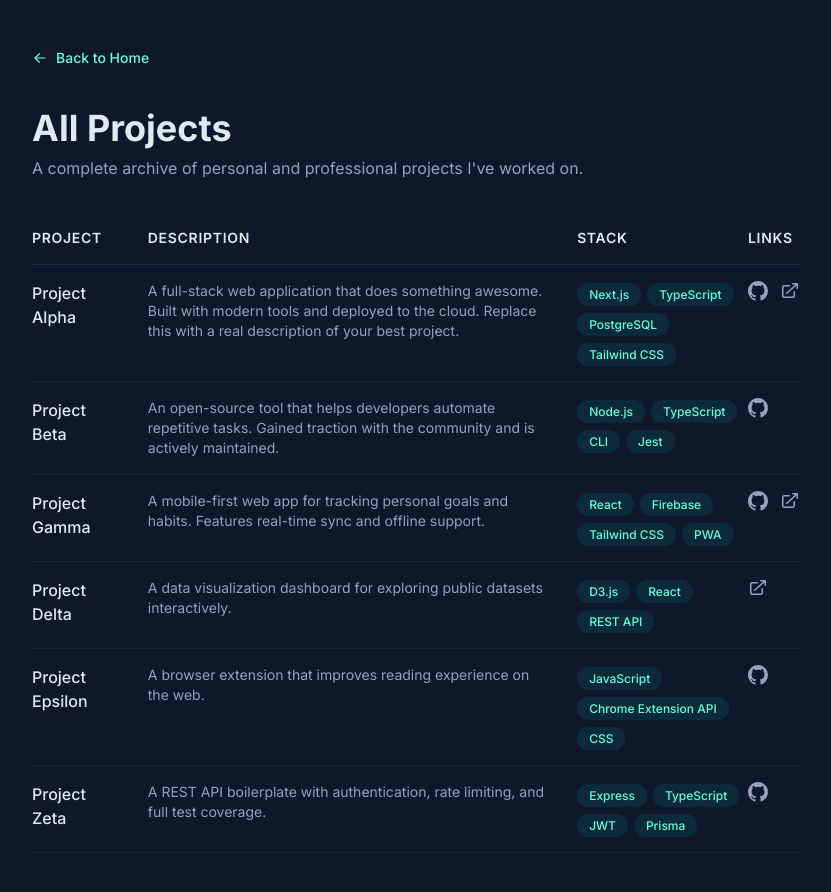
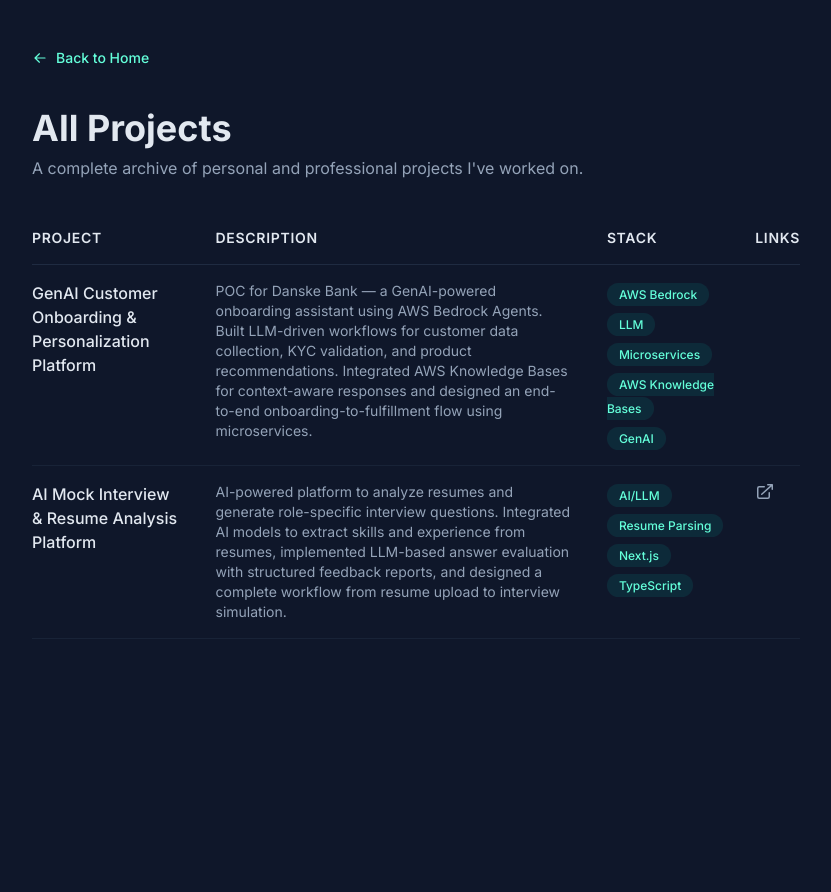
Before and after one commit to inzemambaig/portfolio_web, a Next.js app: page /projects in a window 1280 px wide. Shown: the top 892 px of the page, without its empty margins (224-1055 px from the left). After the commit the page ends 800 px from the top, so only its background shows below. Built offline with nearby package versions, Linux system fonts and the light colour scheme.

Commit message:
update project entries with detailed descriptions and tech stacks

```diff
--- a/data/projects.ts
+++ b/data/projects.ts
@@ -9,53 +9,18 @@ export type Project = {
 
 export const projects: Project[] = [
   {
-    title: "Project Alpha",
+    title: "GenAI Customer Onboarding & Personalization Platform",
     description:
-      "A full-stack web application that does something awesome. Built with modern tools and deployed to the cloud. Replace this with a real description of your best project.",
-    techStack: ["Next.js", "TypeScript", "PostgreSQL", "Tailwind CSS"],
-    liveUrl: "https://example.com",
-    githubUrl: "https://github.com/yourusername/project-alpha",
+      "POC for Danske Bank — a GenAI-powered onboarding assistant using AWS Bedrock Agents. Built LLM-driven workflows for customer data collection, KYC validation, and product recommendations. Integrated AWS Knowledge Bases for context-aware responses and designed an end-to-end onboarding-to-fulfillment flow using microservices.",
+    techStack: ["AWS Bedrock", "LLM", "Microservices", "AWS Knowledge Bases", "GenAI"],
     featured: true,
   },
   {
-    title: "Project Beta",
+    title: "AI Mock Interview & Resume Analysis Platform",
     description:
-      "An open-source tool that helps developers automate repetitive tasks. Gained traction with the community and is actively maintained.",
-    techStack: ["Node.js", "TypeScript", "CLI", "Jest"],
-    githubUrl: "https://github.com/yourusername/project-beta",
+      "AI-powered platform to analyze resumes and generate role-specific interview questions. Integrated AI models to extract skills and experience from resumes, implemented LLM-based answer evaluation with structured feedback reports, and designed a complete workflow from resume upload to interview simulation.",
+    techStack: ["AI/LLM", "Resume Parsing", "Next.js", "TypeScript"],
+    liveUrl: "https://mockintervu.netlify.app/",
     featured: true,
   },
-  {
-    title: "Project Gamma",
-    description:
-      "A mobile-first web app for tracking personal goals and habits. Features real-time sync and offline support.",
-    techStack: ["React", "Firebase", "Tailwind CSS", "PWA"],
-    liveUrl: "https://example.com",
-    githubUrl: "https://github.com/yourusername/project-gamma",
-    featured: true,
-  },
-  {
-    title: "Project Delta",
-    description:
-      "A data visualization dashboard for exploring public datasets interactively.",
-    techStack: ["D3.js", "React", "REST API"],
-    liveUrl: "https://example.com",
-    featured: false,
-  },
-  {
-    title: "Project Epsilon",
-    description:
-      "A browser extension that improves reading experience on the web.",
-    techStack: ["JavaScript", "Chrome Extension API", "CSS"],
-    githubUrl: "https://github.com/yourusername/project-epsilon",
-    featured: false,
-  },
-  {
-    title: "Project Zeta",
-    description:
-      "A REST API boilerplate with authentication, rate limiting, and full test coverage.",
-    techStack: ["Express", "TypeScript", "JWT", "Prisma"],
-    githubUrl: "https://github.com/yourusername/project-zeta",
-    featured: false,
-  },
 ];
```
